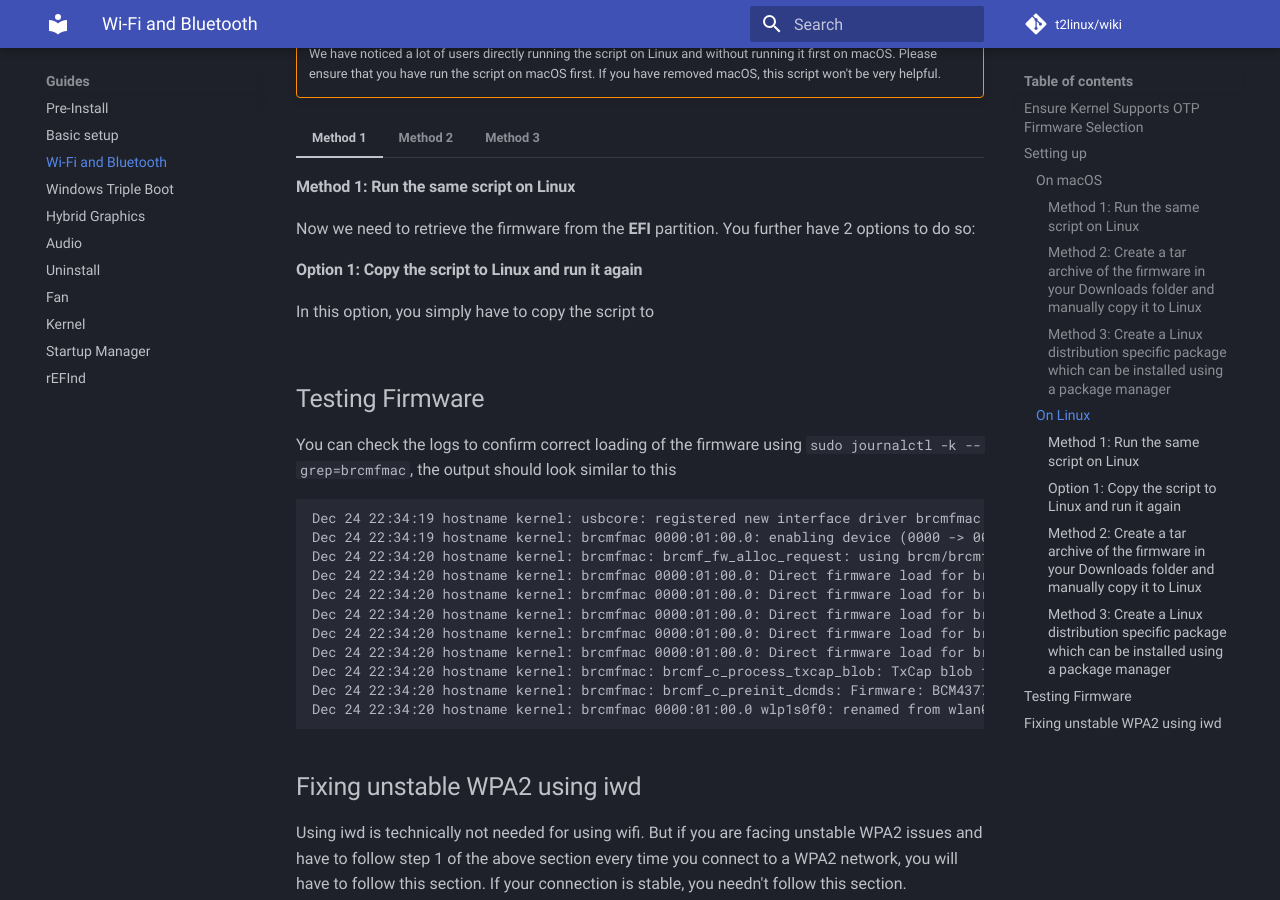
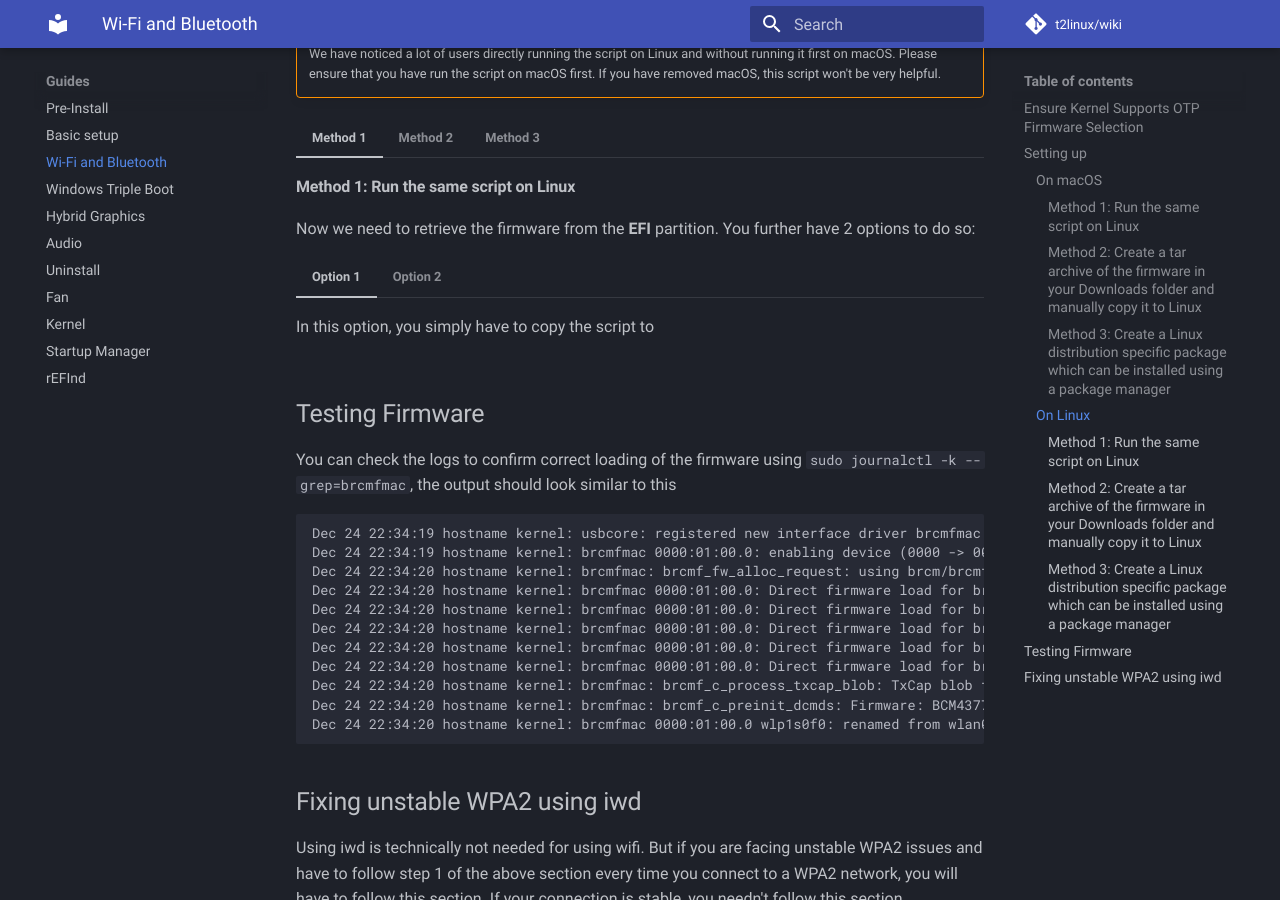
Before and after one commit to t2linux/wiki, an MkDocs documentation site: the page built from docs/guides/wifi-bluetooth.md, in a window 1280 px wide and 900 px high, scrolled down 1648 px. Built offline with MkDocs 1.6.1 and Material for MkDocs 9.7.7, drawn with Linux system fonts in a browser that asks for light colours; comment, search, counter and statistics services are not loaded.

Commit message:
Update wifi-bluetooth.md

```diff
--- a/docs/guides/wifi-bluetooth.md
+++ b/docs/guides/wifi-bluetooth.md
@@ -81,9 +81,13 @@ Once you have run the script on macOS, depending on the method you chose, the st
 
     Now we need to retrieve the firmware from the **EFI** partition. You further have 2 options to do so:
 
-    #### Option 1: Copy the script to Linux and run it again
+    === "Option 1"
 
-    In this option, you simply have to copy the script to
+        In this option, you simply have to copy the script to
+
+    === "Option 2"
+
+        todo
 
 === "Method 2"
     #### Method 2: Create a tar archive of the firmware in your Downloads folder and manually copy it to Linux
```
